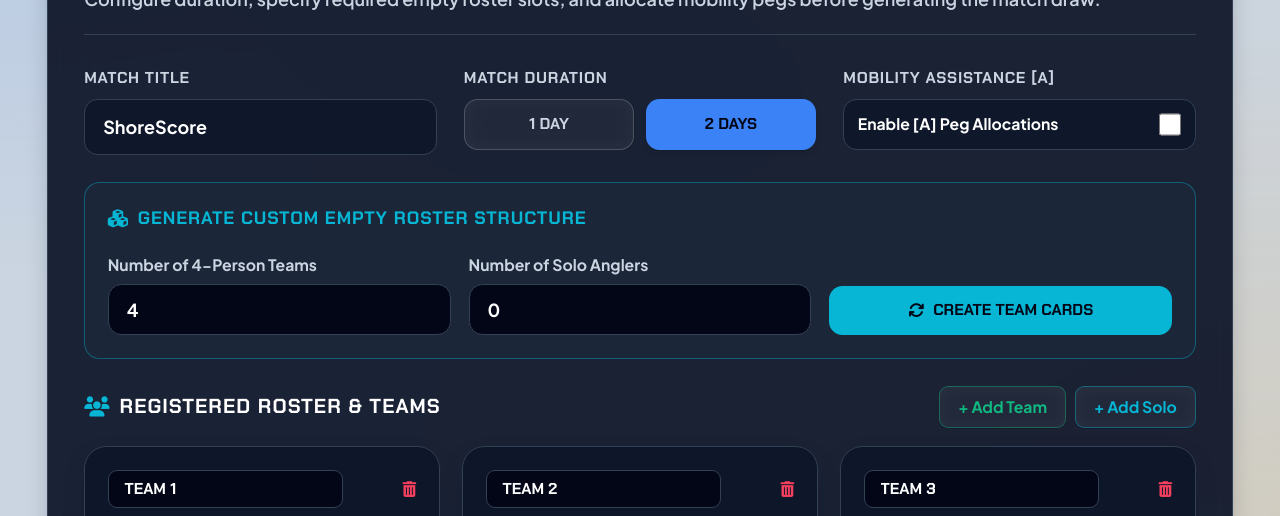
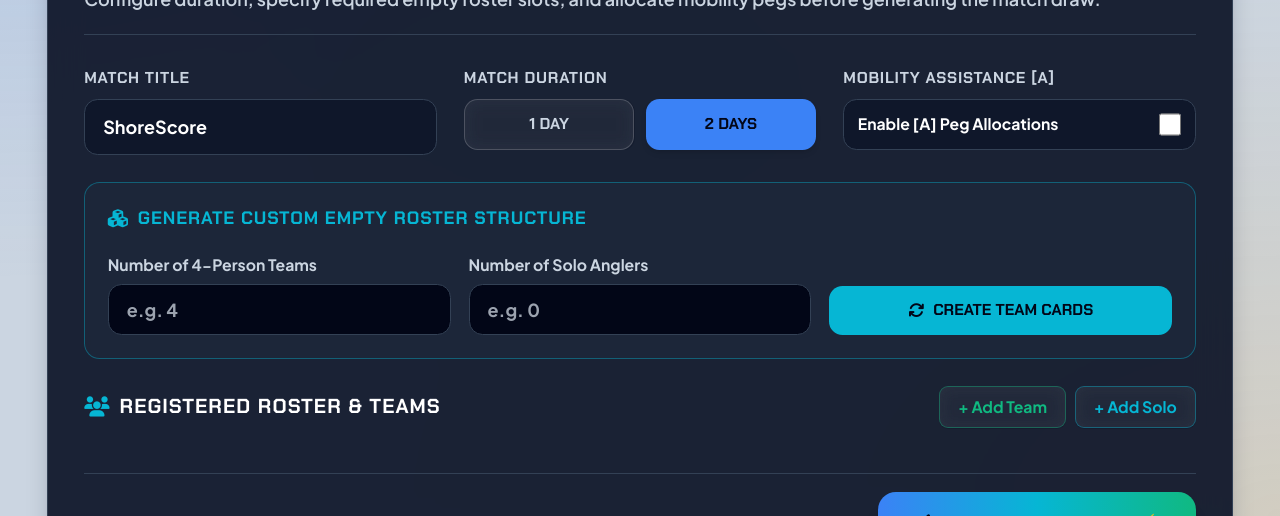
Before and after one commit to cmccreadie1/Shorescore, a plain HTML site: page index.html in a window 1280 px wide. Shown: the part 284-800 px from the top of the page. Drawn offline with nearby package versions, Linux system fonts and the light colour scheme.

Commit message:
Update index.html

```diff
--- a/index.html
+++ b/index.html
@@ -356,11 +356,11 @@
                 <div class="grid grid-cols-1 sm:grid-cols-3 gap-4 items-end">
                     <div class="space-y-1.5">
                         <label class="text-xs sm:text-sm font-bold text-slate-300">Number of 4-Person Teams</label>
-                        <input type="number" id="cfgCountTeams" min="0" max="20" value="4" class="w-full bg-slate-950 border border-slate-700 rounded-xl px-4 py-2.5 text-base font-bold text-white focus:outline-none focus:border-pixelCyan">
+                        <input type="number" id="cfgCountTeams" min="0" max="20" placeholder="e.g. 4" class="w-full bg-slate-950 border border-slate-700 rounded-xl px-4 py-2.5 text-base font-bold text-white focus:outline-none focus:border-pixelCyan">
                     </div>
                     <div class="space-y-1.5">
                         <label class="text-xs sm:text-sm font-bold text-slate-300">Number of Solo Anglers</label>
-                        <input type="number" id="cfgCountSolos" min="0" max="40" value="0" class="w-full bg-slate-950 border border-slate-700 rounded-xl px-4 py-2.5 text-base font-bold text-white focus:outline-none focus:border-pixelCyan">
+                        <input type="number" id="cfgCountSolos" min="0" max="40" placeholder="e.g. 0" class="w-full bg-slate-950 border border-slate-700 rounded-xl px-4 py-2.5 text-base font-bold text-white focus:outline-none focus:border-pixelCyan">
                     </div>
                     <button onclick="applyCustomRosterStructure()" class="bg-pixelCyan hover:bg-cyan-400 text-slate-950 font-black font-heading text-xs sm:text-sm uppercase py-3 px-4 rounded-xl transition-all touch-elastic flex items-center justify-center gap-2">
                         <i class="fa-solid fa-arrows-rotate"></i> Create Team Cards
@@ -1130,6 +1130,10 @@ function parsePegList(inputStr) {
         function applyCustomRosterStructure() {
             const numTeams = parseInt(document.getElementById('cfgCountTeams').value) || 0;
             const numSolos = parseInt(document.getElementById('cfgCountSolos').value) || 0;
+            if (numTeams === 0 && numSolos === 0) {
+    alert("Please enter the number of teams or solo anglers first.");
+    return;
+}
 
             appState.teams = [];
             appState.anglers = [];
@@ -3262,11 +3266,7 @@ function updateGuideView() {
         window.addEventListener("DOMContentLoaded", () => {
             loadState();
 
-            if (appState.anglers.length === 0) {
-                applyCustomRosterStructure();
-            } else {
-                renderSetupAnglerInputs();
-            }
+            renderSetupAnglerInputs();
 
             if (appState.draw && appState.draw.generated) {
                 showMainWorkspace();
```
